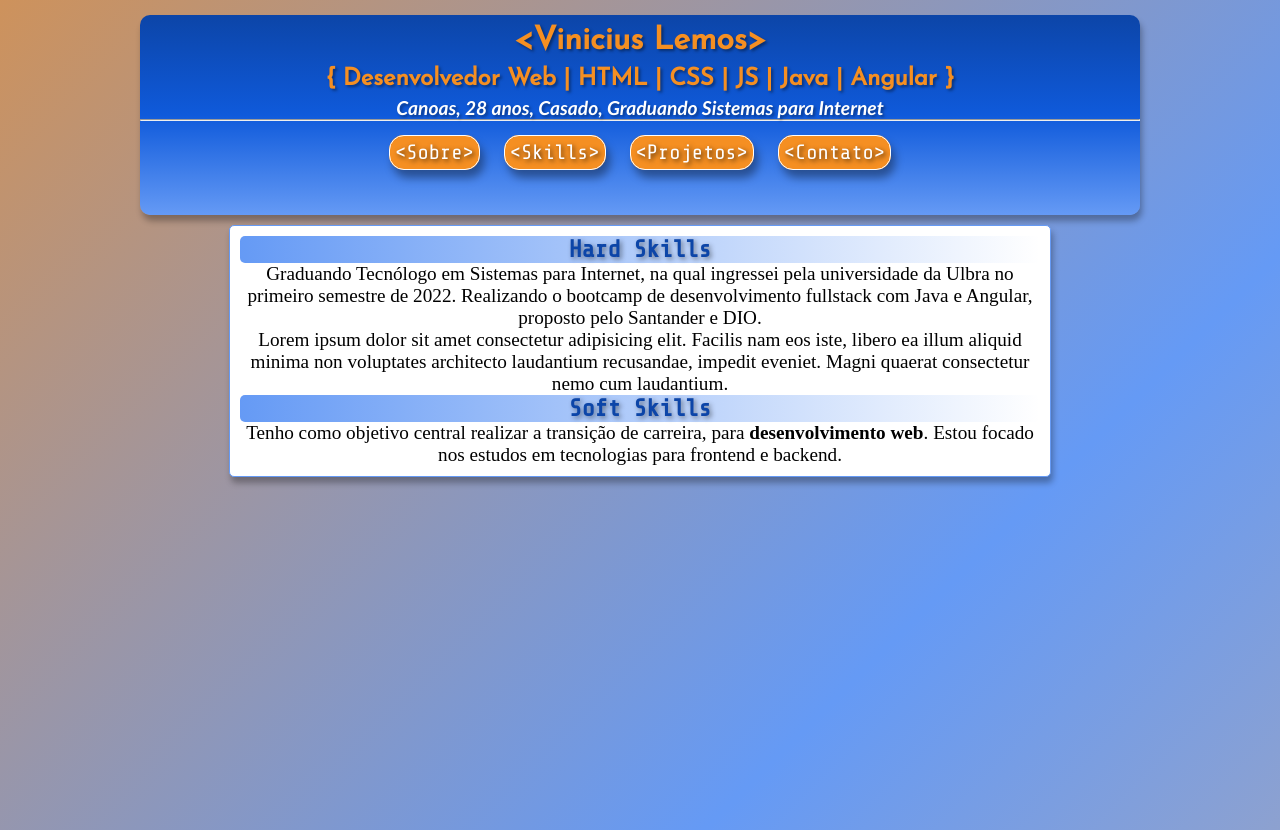
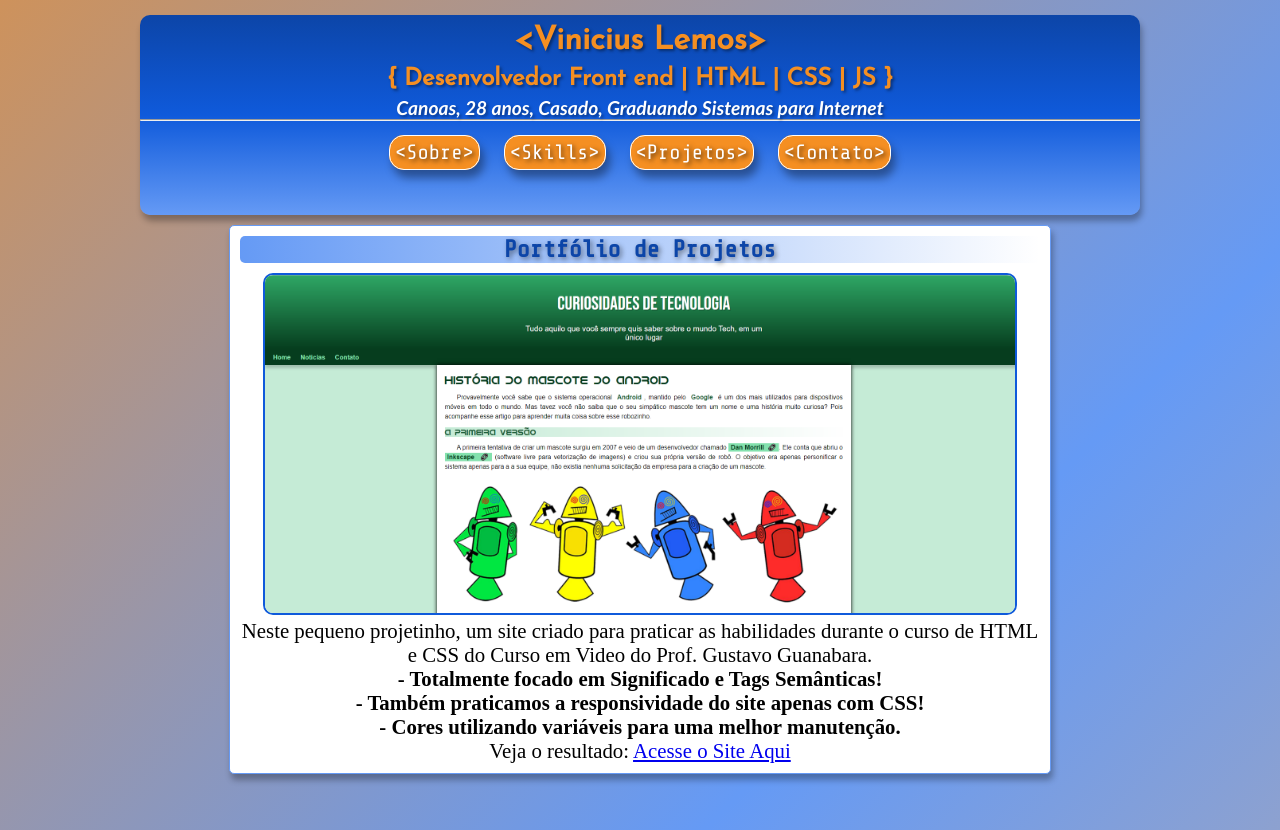
Before and after one commit to viniciuslemos93/site-pessoal, a plain HTML site: page assets/paginas/projetos.html in a window 1280 px wide. Drawn offline with nearby package versions, Linux system fonts and the light colour scheme.

Commit message:
ajustes no site

```diff
--- a/assets/estilo/estilo.css
+++ b/assets/estilo/estilo.css
@@ -105,6 +105,7 @@ main h3 {
 .foto-perfil {
     margin-top: 10px;
     border-radius: 50%;
+    width: 200px;
     display: flex;
     float: left;
     border: 2px solid var(--cor_media);
@@ -131,7 +132,7 @@ picture > p {
     font-family: var(--font_itens);
 }
 p {
-    font-size: 1.2em;
+    font-size: 1.3em;
 }
 ul {
     list-style-position: inside;
@@ -142,6 +143,15 @@ ul {
 }
 li {
     padding: 8px;
+
+}
+
+.projetos {
+    margin-top: 10px;
+    width: 750px;
+    border: 2px solid var(--cor_media);
+    border-radius: 10px;
+
 }
 
 @keyframes gradient {
@@ -174,6 +184,5 @@ li {
     }
     .menu > a {
         font-size: 1em;
-
     }
 }
--- a/assets/paginas/projetos.html
+++ b/assets/paginas/projetos.html
@@ -10,7 +10,7 @@
 <body>
     <header>
         <h1>&ltVinicius Lemos&gt</h1>
-        <h2>{ Desenvolvedor Web | HTML | CSS | JS | Java | Angular }</h2>
+        <h2>{ Desenvolvedor Front end | HTML | CSS | JS }</h2>
         <p>Canoas, 28 anos, Casado, Graduando Sistemas para Internet</p>
         <hr>
         <nav class="menu">
@@ -22,17 +22,17 @@
     </header>
     <main>
         <article>
-            <h3>Hard Skills</h3>
+            <h3>Portfólio de Projetos</h3>
                 <section>
-                    <p>Graduando Tecnólogo em Sistemas para Internet, na qual ingressei pela universidade da Ulbra no primeiro semestre de 2022.
-                    Realizando o bootcamp de desenvolvimento fullstack com Java e Angular, proposto pelo Santander e DIO.
-                    <br>
-                    Lorem ipsum dolor sit amet consectetur adipisicing elit. Facilis nam eos iste, libero ea illum aliquid minima non voluptates architecto laudantium recusandae, impedit eveniet. Magni quaerat consectetur nemo cum laudantium.
-                    </P>
-                </section>
-            <h3>Soft Skills</h3>
-                <section>
-                <p>Tenho como objetivo central realizar a transição de carreira, para <strong>desenvolvimento web</strong>. Estou focado nos estudos em tecnologias para frontend e backend.</p>
+                    <img src="../imagens/mascote-android.PNG" alt="" class="projetos">
+                    <p>Neste pequeno projetinho, um site criado para praticar as habilidades durante o curso de HTML e CSS do Curso em Video do Prof. Gustavo Guanabara. <br>
+                        <strong>- Totalmente focado em Significado e Tags Semânticas!</strong> <br>
+                        <strong>- Também praticamos a responsividade do site apenas com CSS!</strong> <br>
+                        <strong>- Cores utilizando variáveis para uma melhor manutenção.</strong> <br>
+
+                        Veja o resultado: <a href="https://viniciuslemos93.github.io/mascote-android/" target="_blank">Acesse o Site Aqui</a>
+                    </p>
+
                 </section>
         </article>
     </main>
```
Also changed, not shown: assets/paginas/contato.html (+1 -1 lines), assets/paginas/skills.html (+2 -1 lines), index.html (+7 -7 lines), assets/imagens/foto-perfil.jpg, assets/imagens/mascote-android.PNG (added).
